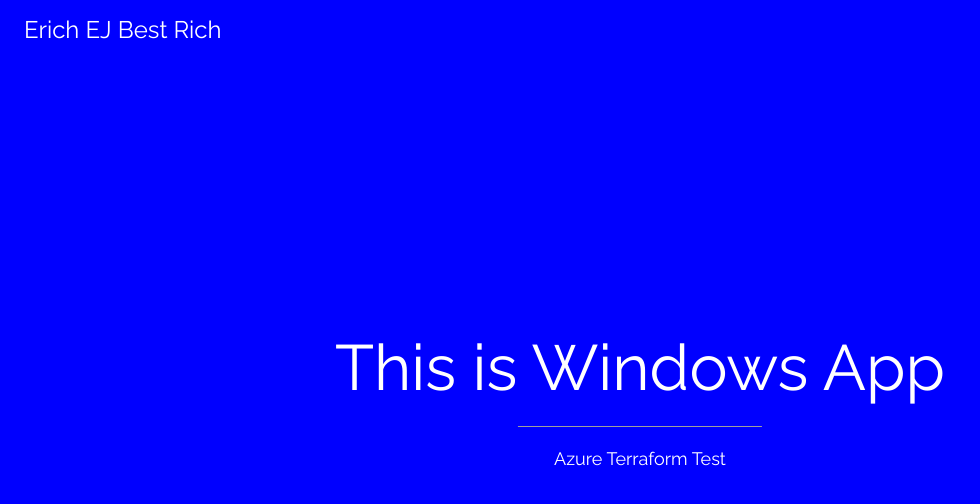
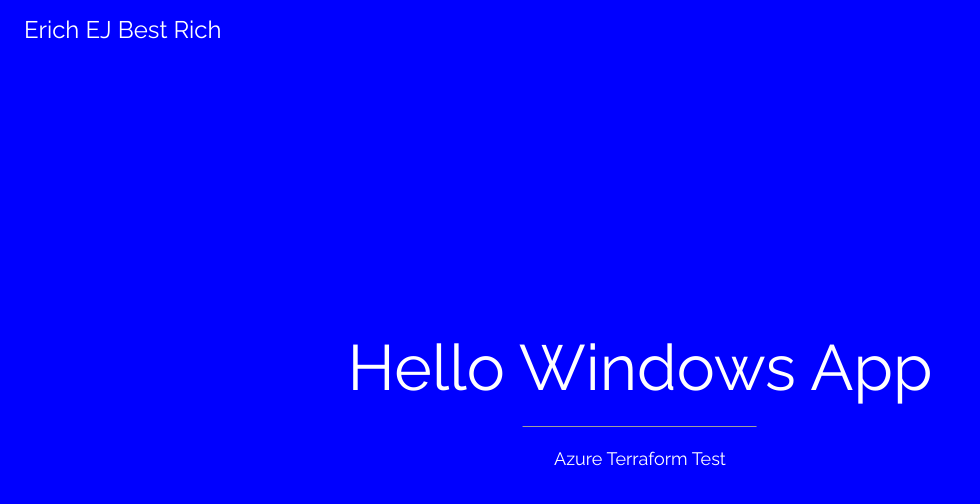
Before and after one commit to ejbest/terraform-cloud-azure-bastion, a plain HTML site: page index.html in a window 1280 px wide. Shown: the whole page, without its empty margins (0-980 px from the left). Drawn offline with nearby package versions, Linux system fonts and the light colour scheme.

Commit message:
Update index.html

```diff
--- a/index.html
+++ b/index.html
@@ -22,7 +22,7 @@
     Erich EJ Best Rich
   </div>
   <div class="w3-display-middle">
-    <h1 class="w3-jumbo w3-animate-top">This is Windows App</h1>
+    <h1 class="w3-jumbo w3-animate-top">Hello Windows App</h1>
     <hr class="w3-border-grey" style="margin:auto;width:40%">
     <p class="w3-large w3-center">Azure Terraform Test</p>
   </div>
```
